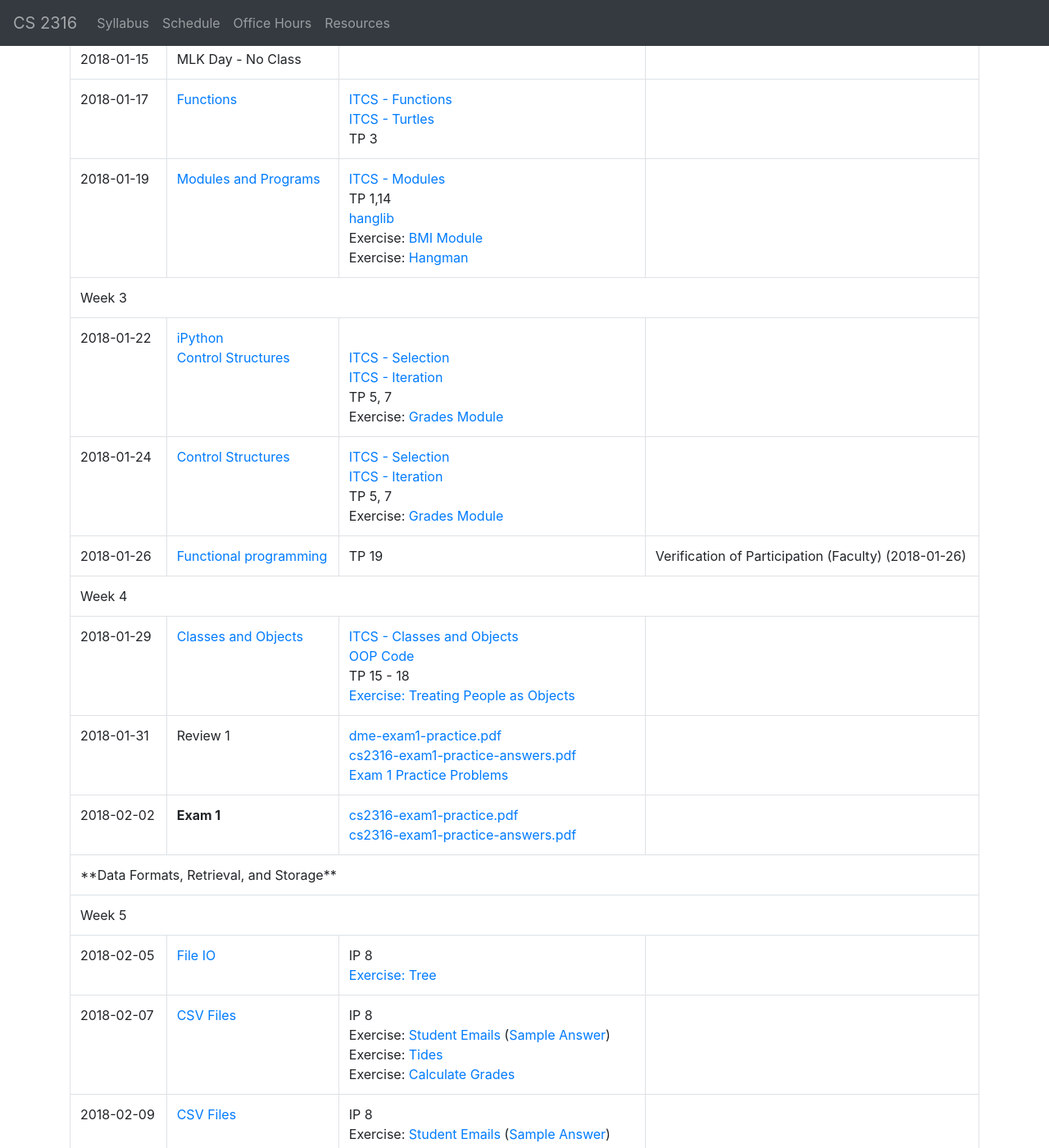
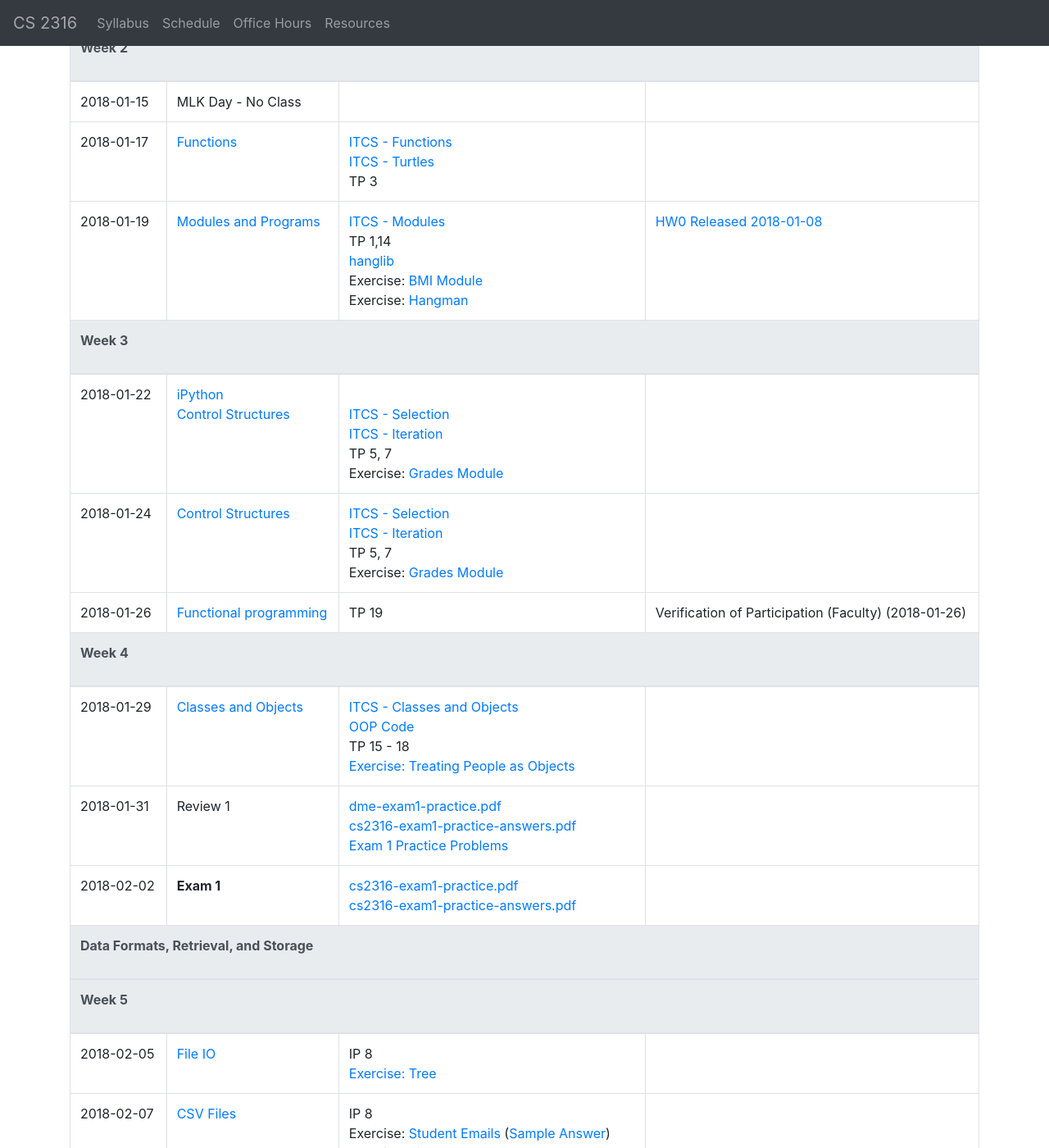
Before and after one commit to KiavoshP/datamastery.github.io, a Jekyll site: the page built from dme/spring2018.html, in a window 1280 px wide and 1400 px high, scrolled down 1215 px. Shown: the whole window at 82% size. Built offline with Jekyll 4.4.1, drawn with Linux system fonts in a browser that asks for light colours; nearby versions of some CDN libraries; library files that are not in the unit come from our copies; some of the changed text lies outside the part shown.

Commit message:
Add dme/spring2018/hw0

```diff
--- a/dme/spring2018.html
+++ b/dme/spring2018.html
@@ -30,19 +30,19 @@ title: CS 2316 - Spring 2018
 <div class="table-responsive">
   <table class="table table-bordered table-hover">
 
-    <tr class="table-header active">
+    <thead class="thead-dark">
       <th>Date</th>
       <th>Topics</th>
       <th>Reading and Resources</th>
       <th>Reminders</th>
-    </tr>
+    </thead>
 
 
-    <tr class="active"><td colspan="4">**Python Review**</td></tr>
+    <thead class="thead-light"><th colspan="4"><p>Python Review</p></th></thead>
 
 
 
-    <tr class="active"><td colspan="4">Week 1</td></tr>
+    <thead class="thead-light"><th colspan="4"><p>Week 1</p></th></thead>
 
 
 
@@ -68,7 +68,7 @@ title: CS 2316 - Spring 2018
       </td>
       <td>
 
-
+        <a href="spring2018/hw0/hw0.html">HW0 Released 2018-01-08</a>
       </td>
     </tr>
 
@@ -132,7 +132,7 @@ title: CS 2316 - Spring 2018
 
 
 
-    <tr class="active"><td colspan="4">Week 2</td></tr>
+    <thead class="thead-light"><th colspan="4"><p>Week 2</p></th></thead>
 
 
 
@@ -200,13 +200,13 @@ title: CS 2316 - Spring 2018
       </td>
       <td>
 
-
+        <a href="spring2018/hw0/hw0.html">HW0 Released 2018-01-08</a>
       </td>
     </tr>
 
 
 
-    <tr class="active"><td colspan="4">Week 3</td></tr>
+    <thead class="thead-light"><th colspan="4"><p>Week 3</p></th></thead>
 
 
 
@@ -286,7 +286,7 @@ title: CS 2316 - Spring 2018
 
 
 
-    <tr class="active"><td colspan="4">Week 4</td></tr>
+    <thead class="thead-light"><th colspan="4"><p>Week 4</p></th></thead>
 
 
 
@@ -362,11 +362,11 @@ title: CS 2316 - Spring 2018
 
 
 
-    <tr class="active"><td colspan="4">**Data Formats, Retrieval, and Storage**</td></tr>
+    <thead class="thead-light"><th colspan="4"><p>Data Formats, Retrieval, and Storage</p></th></thead>
 
 
 
-    <tr class="active"><td colspan="4">Week 5</td></tr>
+    <thead class="thead-light"><th colspan="4"><p>Week 5</p></th></thead>
 
 
 
@@ -444,7 +444,7 @@ title: CS 2316 - Spring 2018
 
 
 
-    <tr class="active"><td colspan="4">Week 6</td></tr>
+    <thead class="thead-light"><th colspan="4"><p>Week 6</p></th></thead>
 
 
 
@@ -524,7 +524,7 @@ title: CS 2316 - Spring 2018
 
 
 
-    <tr class="active"><td colspan="4">Week 7</td></tr>
+    <thead class="thead-light"><th colspan="4"><p>Week 7</p></th></thead>
 
 
 
@@ -602,7 +602,7 @@ title: CS 2316 - Spring 2018
 
 
 
-    <tr class="active"><td colspan="4">Week 8</td></tr>
+    <thead class="thead-light"><th colspan="4"><p>Week 8</p></th></thead>
 
 
 
@@ -678,7 +678,7 @@ title: CS 2316 - Spring 2018
 
 
 
-    <tr class="active"><td colspan="4">Week 9</td></tr>
+    <thead class="thead-light"><th colspan="4"><p>Week 9</p></th></thead>
 
 
 
@@ -750,11 +750,11 @@ title: CS 2316 - Spring 2018
 
 
 
-    <tr class="active"><td colspan="4">**Data Analytics**</td></tr>
+    <thead class="thead-light"><th colspan="4"><p>Data Analytics</p></th></thead>
 
 
 
-    <tr class="active"><td colspan="4">Week 10</td></tr>
+    <thead class="thead-light"><th colspan="4"><p>Week 10</p></th></thead>
 
 
 
@@ -822,7 +822,7 @@ title: CS 2316 - Spring 2018
 
 
 
-    <tr class="active"><td colspan="4">Week 11</td></tr>
+    <thead class="thead-light"><th colspan="4"><p>Week 11</p></th></thead>
 
 
 
@@ -880,7 +880,7 @@ title: CS 2316 - Spring 2018
 
 
 
-    <tr class="active"><td colspan="4">Week 12</td></tr>
+    <thead class="thead-light"><th colspan="4"><p>Week 12</p></th></thead>
 
 
 
@@ -944,7 +944,7 @@ title: CS 2316 - Spring 2018
 
 
 
-    <tr class="active"><td colspan="4">Week 13</td></tr>
+    <thead class="thead-light"><th colspan="4"><p>Week 13</p></th></thead>
 
 
 
@@ -1010,11 +1010,11 @@ title: CS 2316 - Spring 2018
 
 
 
-    <tr class="active"><td colspan="4">**Python GUIs and Special Topics**</td></tr>
+    <thead class="thead-light"><th colspan="4"><p>Python GUIs and Special Topics</p></th></thead>
 
 
 
-    <tr class="active"><td colspan="4">Week 14</td></tr>
+    <thead class="thead-light"><th colspan="4"><p>Week 14</p></th></thead>
 
 
 
@@ -1078,7 +1078,7 @@ title: CS 2316 - Spring 2018
 
 
 
-    <tr class="active"><td colspan="4">Week 15</td></tr>
+    <thead class="thead-light"><th colspan="4"><p>Week 15</p></th></thead>
 
 
 
@@ -1142,7 +1142,7 @@ title: CS 2316 - Spring 2018
 
 
 
-    <tr class="active"><td colspan="4">Week 16</td></tr>
+    <thead class="thead-light"><th colspan="4"><p>Week 16</p></th></thead>
 
 
 
@@ -1164,7 +1164,7 @@ title: CS 2316 - Spring 2018
 
 
 
-    <tr class="active"><td colspan="4">Finals</td></tr>
+    <thead class="thead-light"><th colspan="4"><p>Finals</p></th></thead>
 
 
 
```
Also changed, not shown: _layouts/homework.html (added, +39 -0 lines), dme/spring2018/hw0/hw0.md (added, +76 -0 lines), 2 other files.
